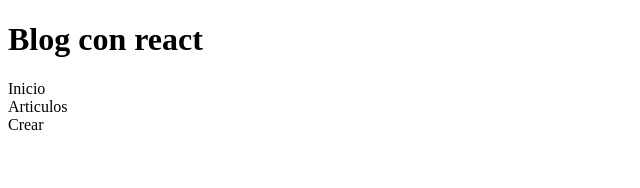
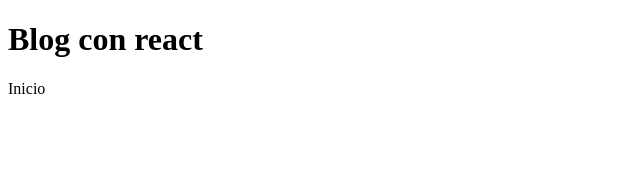
Before and after one commit to setsunaki/blog-react, a React (Vite) app: page / in a window 1280 px wide. Shown: the top 188 px of the page, without its empty margins (0-640 px from the left). Built offline with nearby package versions, Linux system fonts and the light colour scheme.

Commit message:
rutas configuradas

```diff
--- a/src/App.jsx
+++ b/src/App.jsx
@@ -1,7 +1,5 @@
 import { useState } from 'react'
-import { Inicio } from './components/pages/Inicio'
-import { Articulos } from './components/pages/Articulos'
-import { Crear } from './components/pages/Crear'
+import { Rutas } from './routing/rutas'
 
 
 function App() {
@@ -11,9 +9,7 @@ function App() {
       <div className='App'>
         <h1>Blog con react</h1>
       </div>
-      <Inicio></Inicio>
-      <Articulos></Articulos>
-      <Crear></Crear>
+      <Rutas/>
     </>
   )
 }
--- a/src/routing/rutas.jsx
+++ b/src/routing/rutas.jsx
@@ -0,0 +1,22 @@
+import React from "react";
+import { Routes, Route, BrowserRouter, Navigate} from "react-router-dom";
+import { Inicio } from "../components/pages/Inicio";
+import { Articulos } from "../components/pages/Articulos";
+
+export const Rutas = () => {
+    return(
+        <BrowserRouter>
+            {/* LAYAOUT */}
+
+            {/* Contenido control y rutas */}
+            <section id="content" className="content">
+                <Routes>
+                    <Route path="/" element={<Inicio/>}/>
+                    <Route path="/inicio" element={<Inicio/>}/>
+                    <Route path="/Articulos" element={<Articulos/>}/>
+                </Routes>
+            </section>
+
+        </BrowserRouter>
+    )
+}
```
